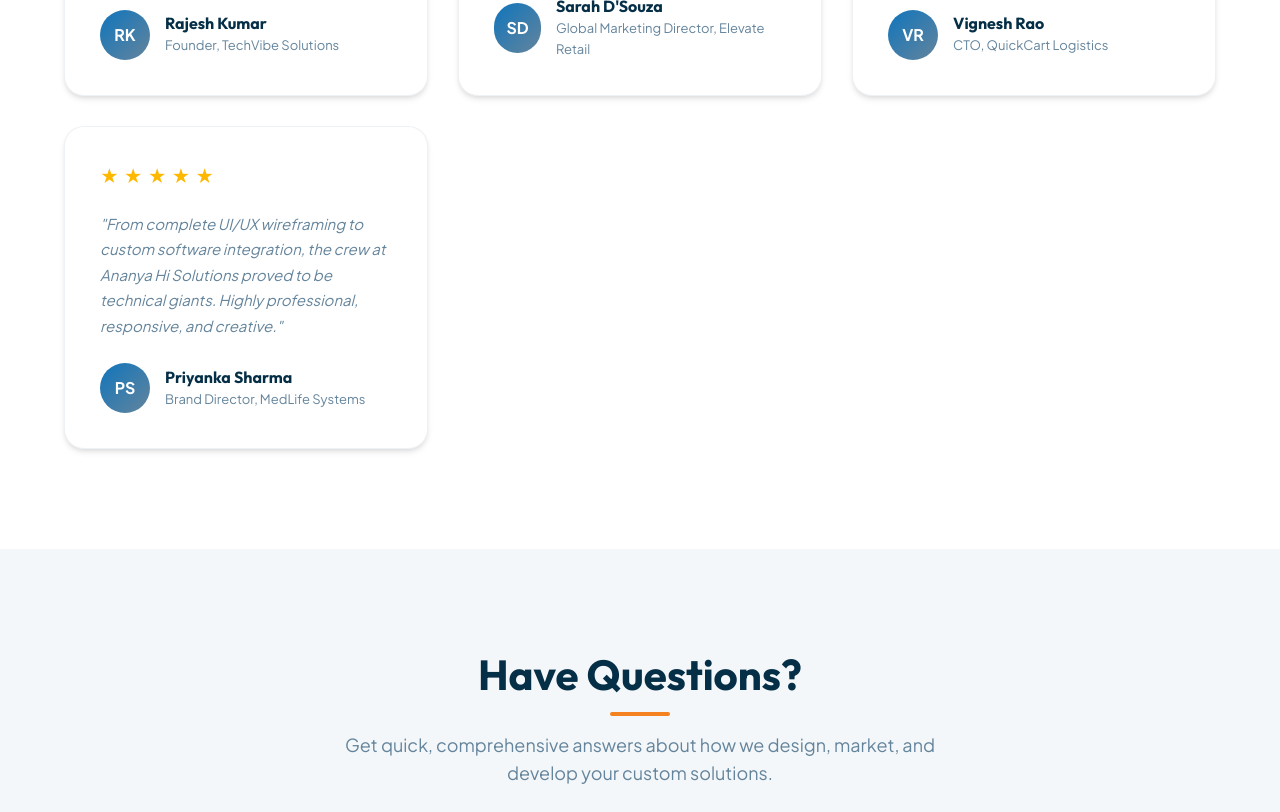
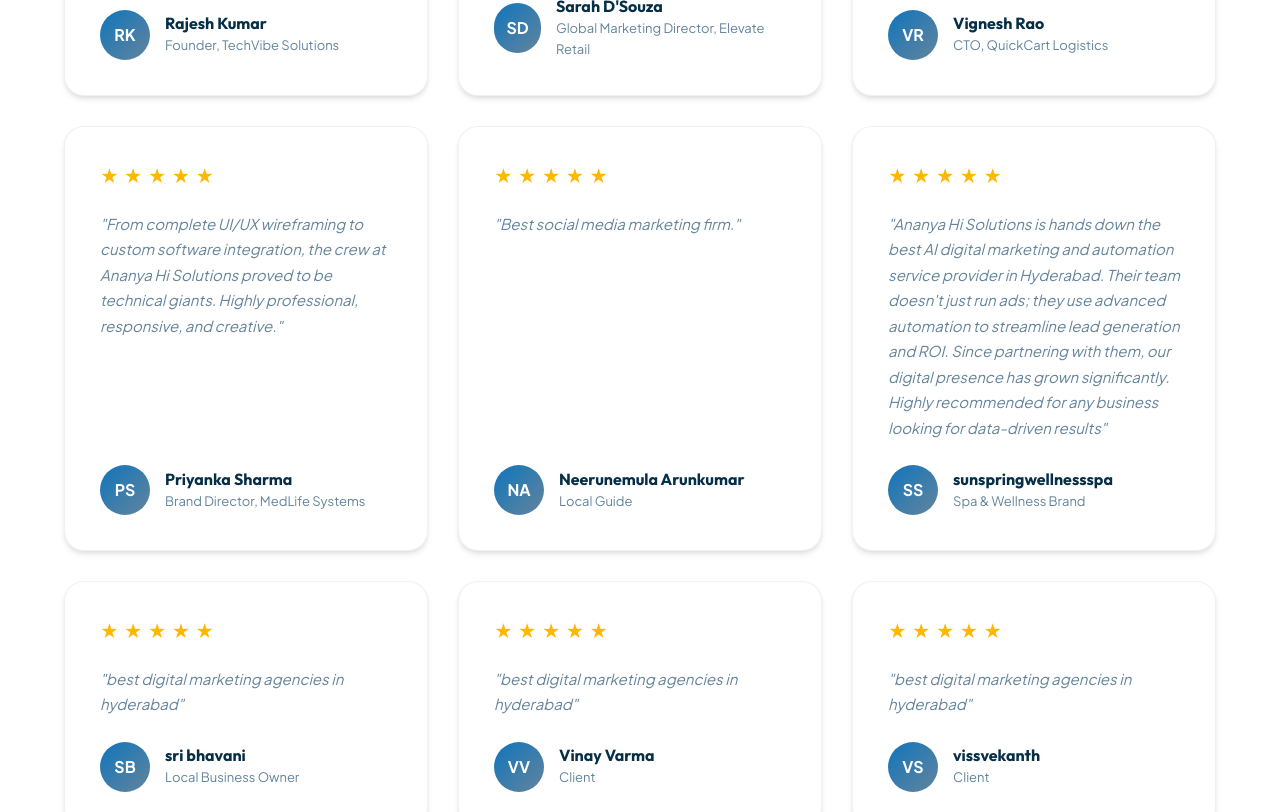
Before and after one commit to Vedabhavishya/AnanyaHiSolutions, a Next.js app: page / in a window 1280 px wide. Shown: the part 5080-5892 px from the top of the page. Built offline with nearby package versions, Linux system fonts and the light colour scheme.

Commit message:
feat: add Google Map reviews to the success stories section

```diff
--- a/src/app/page.js
+++ b/src/app/page.js
@@ -573,6 +573,41 @@ export default function Home() {
       stars: 5,
       text: "From complete UI/UX wireframing to custom software integration, the crew at Ananya Hi Solutions proved to be technical giants. Highly professional, responsive, and creative.",
       initials: "PS",
+    },
+    {
+      name: "Neerunemula Arunkumar",
+      role: "Local Guide",
+      stars: 5,
+      text: "Best social media marketing firm.",
+      initials: "NA",
+    },
+    {
+      name: "sunspringwellnessspa",
+      role: "Spa & Wellness Brand",
+      stars: 5,
+      text: "Ananya Hi Solutions is hands down the best AI digital marketing and automation service provider in Hyderabad. Their team doesn't just run ads; they use advanced automation to streamline lead generation and ROI. Since partnering with them, our digital presence has grown significantly. Highly recommended for any business looking for data-driven results",
+      initials: "SS",
+    },
+    {
+      name: "sri bhavani",
+      role: "Local Business Owner",
+      stars: 5,
+      text: "best digital marketing agencies in hyderabad",
+      initials: "SB",
+    },
+    {
+      name: "Vinay Varma",
+      role: "Client",
+      stars: 5,
+      text: "best digital marketing agencies in hyderabad",
+      initials: "VV",
+    },
+    {
+      name: "vissvekanth",
+      role: "Client",
+      stars: 5,
+      text: "best digital marketing agencies in hyderabad",
+      initials: "VS",
     },
   ];
 
```
